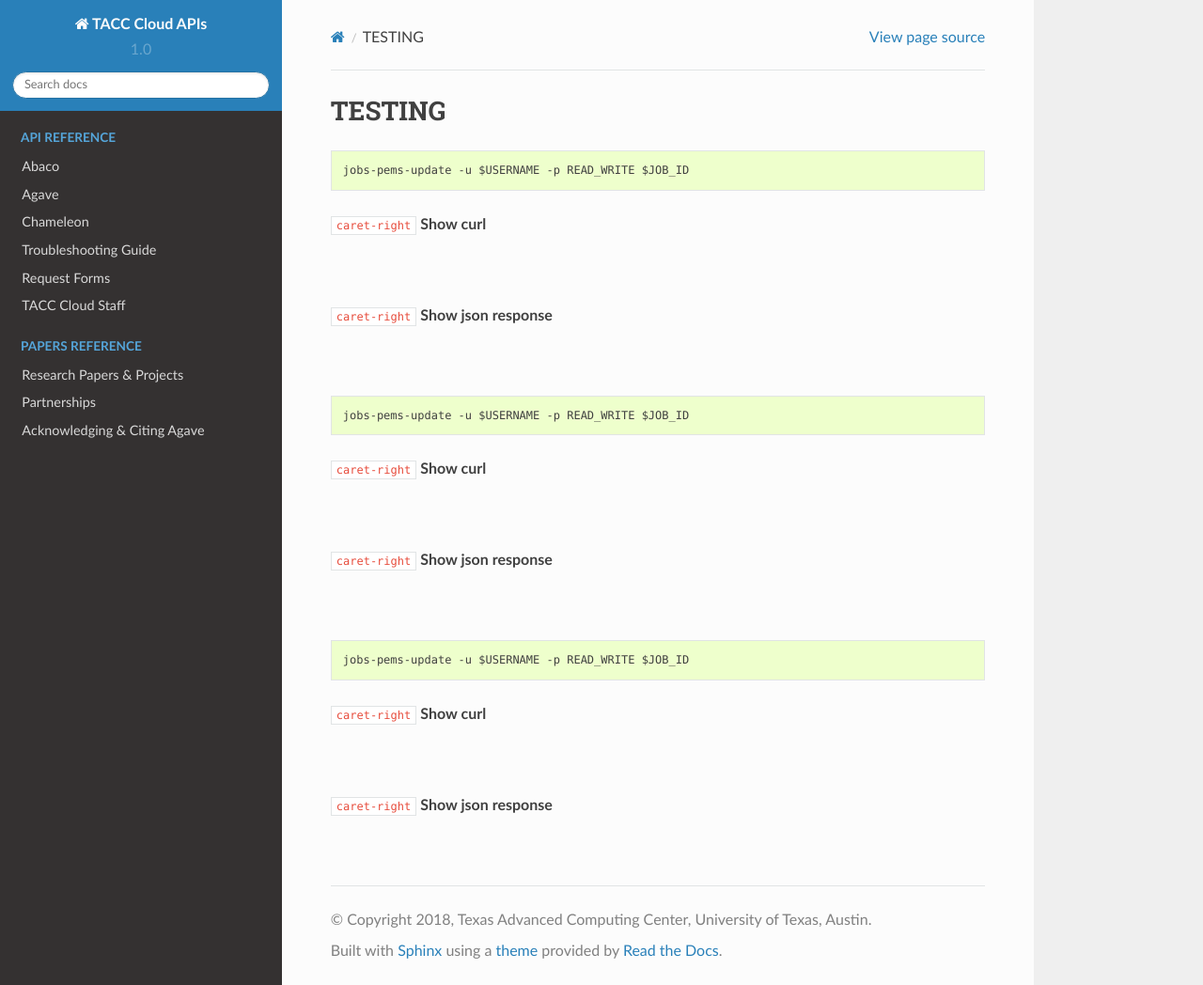
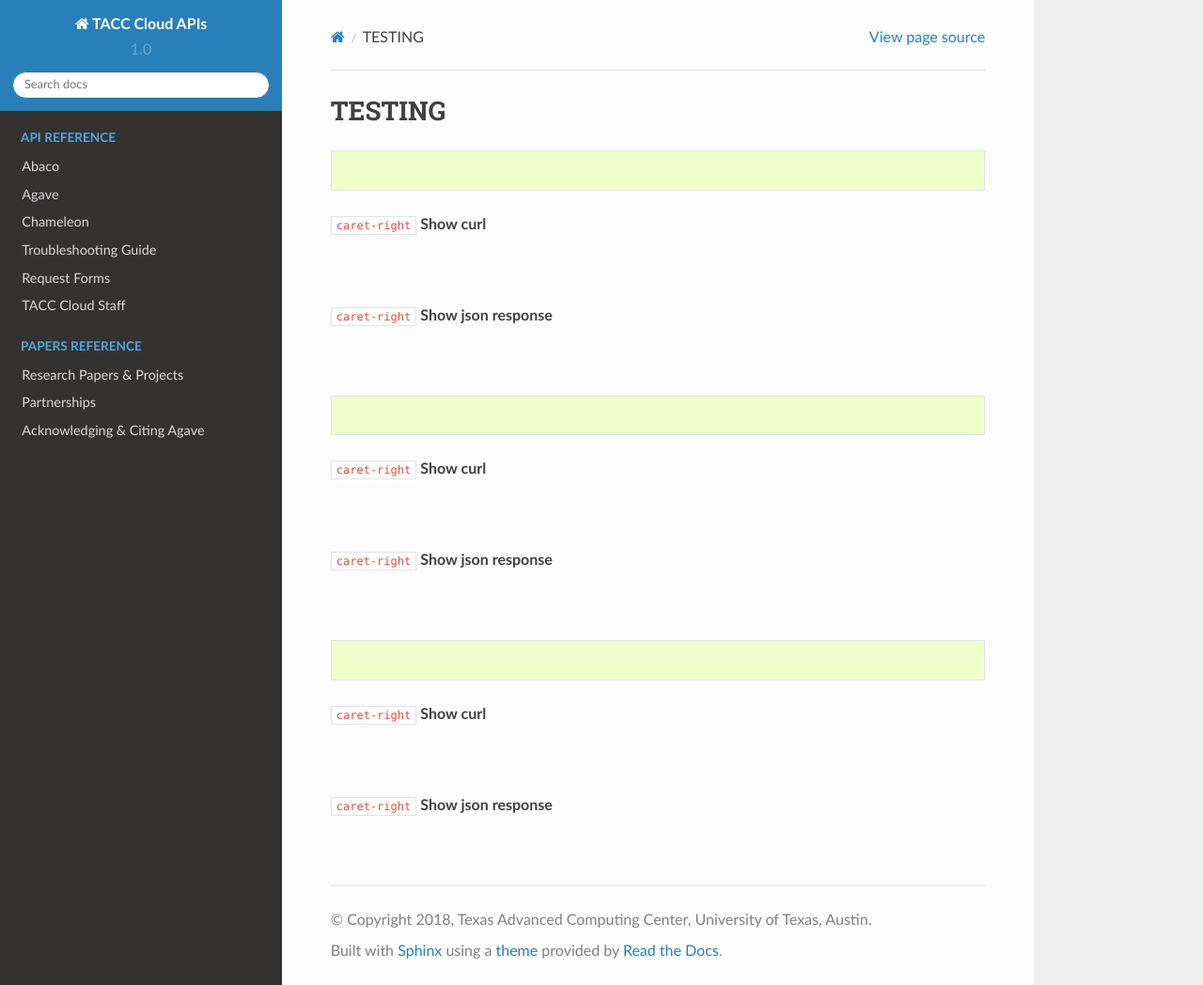
Before and after one commit to TACC-Cloud/tacc-cloud-docs, a Sphinx documentation site: the page built from docs/resources/will-delete.rst, in a window 1280 px wide and 1048 px high. Shown: the whole window at 94% size. Built offline with Sphinx 7.4.7 and the Read the Docs theme 2.0.0, drawn with Linux system fonts in a browser that asks for light colours; cross-references to code outside the pages are shown as plain code.

Commit message:
Update will-delete.rst

```diff
--- a/docs/resources/will-delete.rst
+++ b/docs/resources/will-delete.rst
@@ -7,7 +7,6 @@
 
 .. code-block:: plaintext
 
-   jobs-pems-update -u $USERNAME -p READ_WRITE $JOB_ID
 
 .. container:: foldable
 
@@ -63,7 +62,7 @@
 
 .. code-block:: plaintext
 
-   jobs-pems-update -u $USERNAME -p READ_WRITE $JOB_ID
+
 
 .. container:: foldable
 
@@ -119,7 +118,7 @@
 
 .. code-block:: plaintext
 
-   jobs-pems-update -u $USERNAME -p READ_WRITE $JOB_ID
+
 
 .. container:: foldable
 
```
